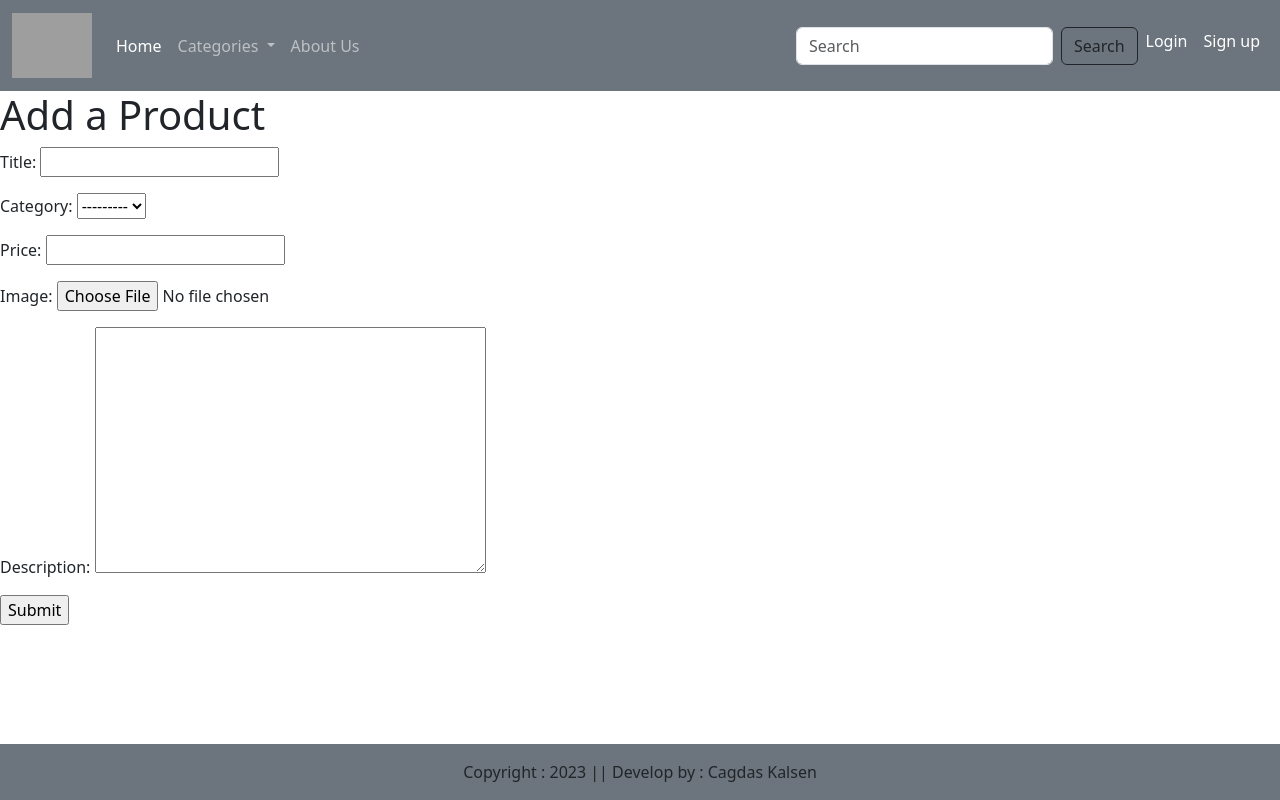
After one commit to CagdasKalsen/capstone_project, a Django app: page /products/new/ in a window 1280 px wide. The commit adds this page. Run offline with Django 4.2, Linux system fonts and the light colour scheme; data that the repository does not hold is empty; grey boxes are pictures that could not be loaded.

Commit message:
User login

```diff
--- a/capstone_project/settings.py
+++ b/capstone_project/settings.py
@@ -111,3 +111,7 @@ STATIC_URL = 'static/'
 # https://docs.djangoproject.com/en/4.1/ref/settings/#default-auto-field
 
 DEFAULT_AUTO_FIELD = 'django.db.models.BigAutoField'
+
+LOGIN_REDIRECT_URL = 'home'
+
+LOGOUT_REDIRECT_URL = 'home'
--- a/capstone_project/urls.py
+++ b/capstone_project/urls.py
@@ -5,4 +5,5 @@ from django.urls import path, include
 urlpatterns = [
     path('admin/', admin.site.urls),
     path('', include('main_app.urls')),
+    path('accounts/', include('django.contrib.auth.urls')),
 ]
--- a/main_app/models.py
+++ b/main_app/models.py
@@ -26,6 +26,7 @@ class Product(models.Model):
     image = models.ImageField(upload_to="products")
     price = models.FloatField()
     description = models.TextField()
+    user = models.ForeignKey(User, on_delete=models.CASCADE, default=1)
 
     def __str__(self):
         return self.title
--- a/main_app/urls.py
+++ b/main_app/urls.py
@@ -11,5 +11,6 @@ urlpatterns = [
          views.AddToCart.as_view(), name='addtocart'),
     path('mycart', views.MyCart.as_view(), name='mycart'),
 
-    path('signup/', views.Signup.as_view(), name="signup"),
+    path('accounts/signup/', views.Signup.as_view(), name="signup"),
+    path('products/new/', views.ProductCreate.as_view(), name="product_create")
 ]
--- a/main_app/views.py
+++ b/main_app/views.py
@@ -10,6 +10,10 @@ from . models import Cart
 # Create your views here.
 from django.contrib.auth.forms import UserCreationForm
 from django.contrib.auth import login
+from django.urls import reverse
+
+from django.contrib.auth.decorators import login_required
+from django.utils.decorators import method_decorator
 
 
 class Home(TemplateView):
@@ -21,13 +25,40 @@ class Home(TemplateView):
         return context
 
 
+@method_decorator(login_required, name='dispatch')
 class AllProducts(TemplateView):
     template_name = 'allproducts.html'
 
     def get_context_data(self, **kwargs):
         context = super().get_context_data(**kwargs)
-        context['allproducts'] = Category.objects.all()
+        title = self.request.GET.get("title")
+        if title != None:
+            context['products'] = Product.objects.filter(
+                title__icontains=title, user=self.request.user)
+            context['header'] = f"Searching for {title}"
+        else:
+            context['products'] = Product.objects.filter(
+                user=self.request.user)
+            context['header'] = 'All Products'
         return context
+
+        # context['allproducts'] = Category.objects.all()
+        # return context
+
+
+class ProductCreate(CreateView):
+    model = Product
+    fields = ['title', 'category', 'price', 'image', 'description']
+    template_name = 'product_create.html'
+    success_url = "http://localhost:8000/allproducts"
+
+    # def form_valid(self, form):
+    #     form.instance.user = self.request.user
+    #     return super(ProductCreate, self).form_valid(form)
+
+    # def get_success_url(self):
+    #     print(self.kwargs)
+    #     return reverse('productdetail', kwargs={'pk': self.object.pk})
 
 
 class ProductDetail(DetailView):
@@ -58,10 +89,10 @@ class MyCart(TemplateView):
 
 
 class Signup(View):
-    def get(self):
+    def get(self, request):
         form = UserCreationForm()
         context = {"form": form}
-        return context
+        return render(request, "registration/signup.html", context)
 
     def post(self, request):
         form = UserCreationForm(request.POST)
@@ -70,4 +101,5 @@ class Signup(View):
             login(request, user)
             return redirect("/")
         else:
-            return redirect("signup")
+            context = {"form": form}
+            return render(request, "registration/signup.html", context)
--- a/templates/allproducts.html
+++ b/templates/allproducts.html
@@ -16,4 +16,5 @@
                     <br /><br /><br><br>
             </div><br><br> {% endfor %}
         </div><br>{%endfor%}
+        <!-- <a class="button is-dark" href="{% url 'product_create' %}">Add a product</a> -->
 </div>{% endblock%}
--- a/templates/base.html
+++ b/templates/base.html
@@ -51,28 +51,32 @@
                     <button class="btn btn-outline-dark" type="submit">Search</button>
                 </form>
             </div>
+            {% if user.is_authenticated %}
             <ul class="navbar-nav me-auto mb-2 mb-lg-0">
                 <li class="'nav-item dropdown mx-2">
-                    <a class="nav-link dropdown-toggle text-white" href="'#" id="profileDropDown" role="button" data-bs-toggle="dropdown" aria-expended="false">Cagdas</a
+                    <a class="nav-link dropdown-toggle text-white" href="'#" id="profileDropDown" role="button" data-bs-toggle="dropdown" aria-expended="false">Welcome: {{user.username}}</a
             >
             <ul class="dropdown-menu" aria-labelledby="profileDropDown">
               <li><a class="'dropdown-item" href="'#">Profile</a></li>
                 <li><a class="'dropdown-item" href="'#">Orders</a></li>
                 <li><a class="'dropdown-item" href="'#">Change Password</a></li>
-                <li><a class="'dropdown-item" href="'#">Logout</a></li>
+                <a class="button is-dark" href="{% url 'product_create' %}">Add Product</a>
+                <li><a class="dropdown-item" href="{% url 'logout' %}">Logout</a></li>
             </ul>
             </li>
             <li class="'nav-item mx-2">
                 <a href="/mycart" class="nav-link text-white">Cart</a>
             </li>
-            <li class="'nav-item mx-2">
-                <a href="#" class="nav-link text-white">Login</a>
-            </li>
-            <li class="'nav-item mx-2">
-                <a href="#" class="nav-link text-white">Register</a>
-            </li>
+            {% else %}
+            <h6 class="'nav-item mx-2">
+                <a href="{% url 'login' %}" class="nav-link text-white">Login</a>
+            </h6>
+            <h6 class="'nav-item mx-2">
+                <a href="{% url 'signup' %}" class="nav-link text-white">Sign up</a>
+            </h6>
             </ul>
         </div>
+        {% endif %}
     </nav>
     {% block products-slide %}{% endblock products-slide %}{% block info %}{% endblock info %} {% block content %}{% endblock content %}
     <footer class="container-fluid fixed-bottom bg-secondary text-center p-3 mt-4">
--- a/templates/man.html
+++ /dev/null
@@ -1,5 +0,0 @@
-{% extends 'base.html' %} {%block title%} Man {% endblock title %} {% block content %}
-<div class="container">
-    <h3>Man Products</h3>
-</div>
-{% endblock%}
--- /dev/null
+++ b/templates/product_create.html
@@ -0,0 +1,10 @@
+{% extends 'base.html' %} {% block content %}
+<h1>Add a Product</h1>
+
+<form method="post">
+    {% csrf_token %} {{form.as_p}}
+
+    <input type="submit" value="Submit" />
+</form>
+
+{% endblock %}
--- a/templates/productdetail.html
+++ b/templates/productdetail.html
@@ -6,12 +6,13 @@
     <hr />
     <div class="row">
         <div class="col-md-6">
-            <img src="https://fossil.scene7.com/is/image/FossilPartners/BQ2125_main?$sfcc_fos_large$" alt="" class="img-fluid" /><br /><br />
+            <img src="{{product.image}}" alt="" class="img-fluid" /><br /><br />
         </div>
         <div class="col-md-6">
             <br />
             <p>
-                Lorem ipsum, dolor sit amet consectetur adipisicing elit. Vel veniam alias, ut velit molestiae earum qui saepe explicabo eius vitae, nobis necessitatibus consequatur maxime amet sapiente blanditiis quasi neque facere.
+                {{product.description}}
+                <!-- Lorem ipsum, dolor sit amet consectetur adipisicing elit. Vel veniam alias, ut velit molestiae earum qui saepe explicabo eius vitae, nobis necessitatibus consequatur maxime amet sapiente blanditiis quasi neque facere. -->
             </p>
             <h3>${{product.price}}</h3>
             <p>{{product.pk}}</p>
```
Also changed, not shown: templates/registration/login.html (added, +10 -0 lines), main_app/migrations/0005_product_user.py (added), products/men_shoes_ouIkPsz.webp (added), products/women_watch_pot0KRv.jpeg (added), templates/registration/signup.html (renamed from templates/signup.html), 1 other file.
